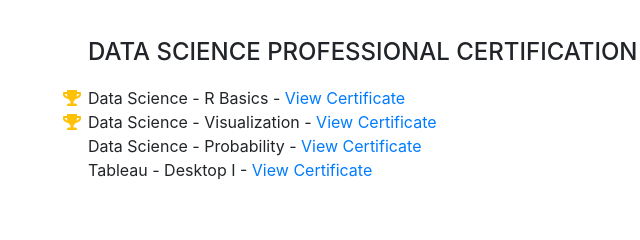
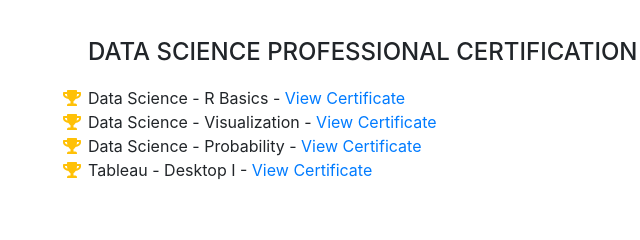
Before and after one commit to MurtazaBadshah121/MurtazaBadshah121.github.io, a website with bundled scripts: page index.html in a window 1280 px wide. Shown: the part 3760-4000 px from the top of the page, 272-912 px from the left. Built offline with nearby package versions, Linux system fonts and the light colour scheme; a web font is replaced by a local one.

Commit message:
added trophy icons

```diff
--- a/index.html
+++ b/index.html
@@ -241,8 +241,10 @@
             <i class="fa-li fa fa-trophy text-warning"></i>
             Data Science - Visualization - <a href="https://courses.edx.org/certificates/13abd461754d49c298f6c9675faac891" class="stretched-link">View Certificate</a></li>
           <li>
+          	<i class="fa-li fa fa-trophy text-warning"></i>
             Data Science - Probability - <a href="https://courses.edx.org/certificates/6f5b75aa8f6f4a0385e3e3c2d1c6d04f" class="stretched-link">View Certificate</a> </li>
             <li>
+            <i class="fa-li fa fa-trophy text-warning"></i>
             Tableau - Desktop I - <a href="https://verify.skilljar.com/c/xqq5ad8tkfea" class="stretched-link">View Certificate</a> </li>
         </ul>
       </div>
```
